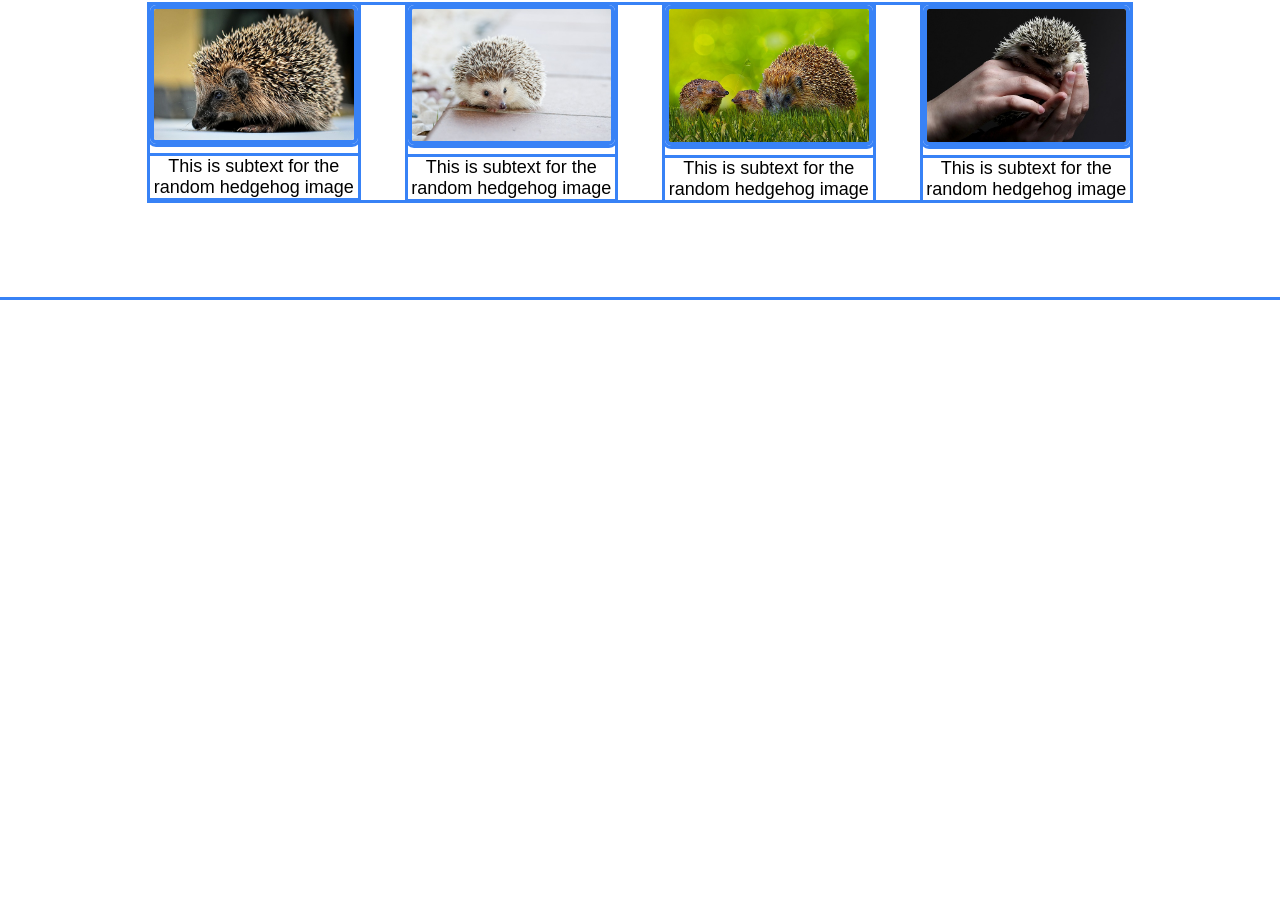
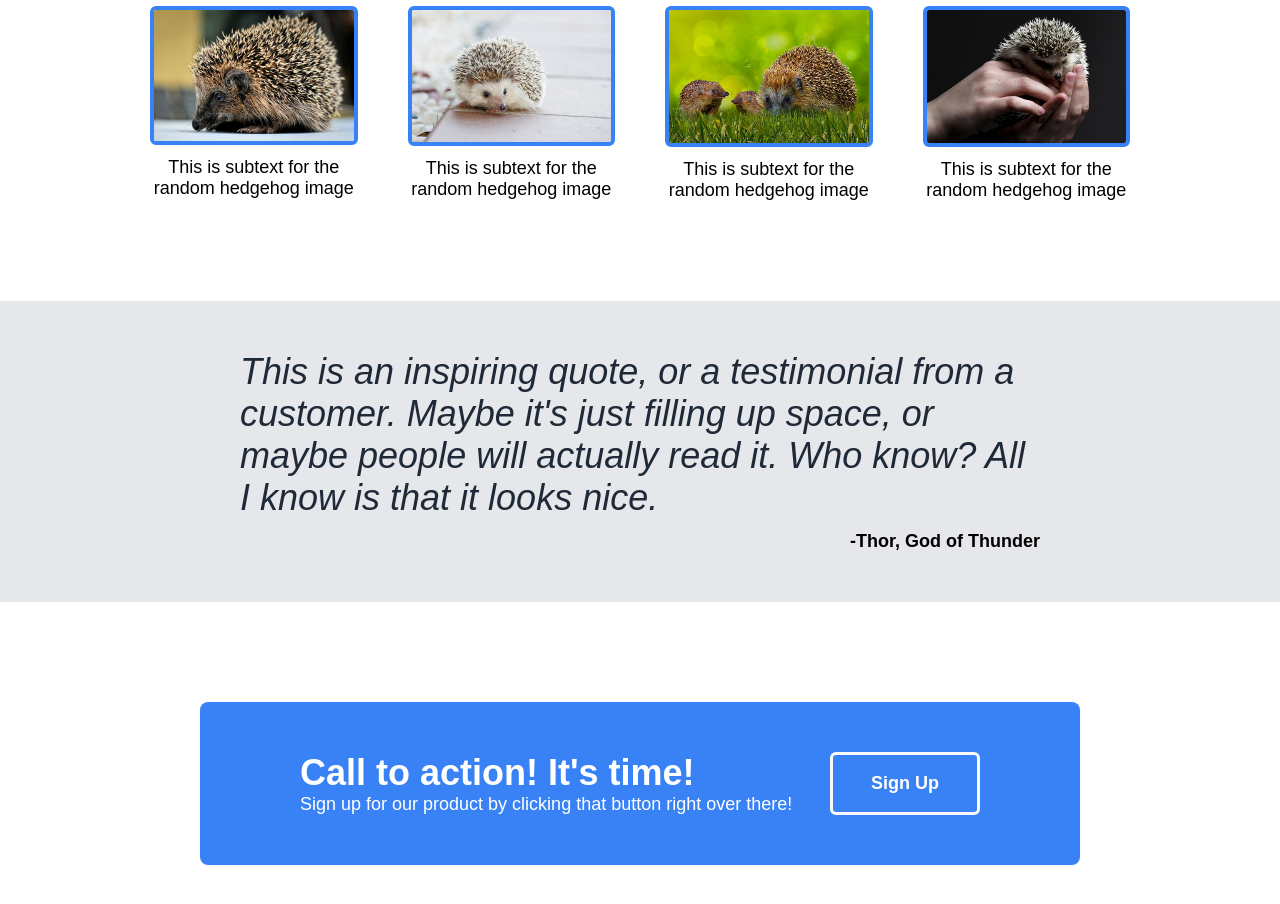
Before and after one commit to hostiefofostie/first-landing-page, a plain HTML site: page index.html in a window 1280 px wide. Shown: the part 714-1618 px from the top of the page. Before the commit the page ends 1014 px from the top, so only its background shows below. Drawn offline with Linux system fonts and the light colour scheme.

Commit message:
Complete layout with placeholder content

```diff
--- a/index.html
+++ b/index.html
@@ -53,25 +53,28 @@
 
         </div>
 
-        <div class="quote">
-
+        <div class="quote-section">
+            <div class="quote-container">
+                <div class="quote">This is an inspiring quote, or a testimonial from a customer. Maybe it's just filling up space, or maybe people will actually read it. Who know? All I know is that it looks nice.</div>
+                <div class="attribution">-Thor, God of Thunder</div>
+            </div>
         </div>
 
         <div>
 
         </div>
 
-        <div class="cta-container">
+        <div class="cta-section">
+            <div class="cta-container">
+                <div class="cta">
+                    <div class="cta-title">Call to action! It's time!</div>
+                    <div class="cta-subtext">Sign up for our product by clicking that button right over there!</div>
+                </div>
+                <button class="cta-button">Sign Up</button>
+            </div>
+        </div>
 
-        </div>
-    </div>
-
-
-
-
-        <div class="footer">
-
-        </div>
+        <div class="footer"></div>
     </div>
 </body>
 </html>
--- a/style.css
+++ b/style.css
@@ -1,7 +1,7 @@
 * {
     margin: 0;
     padding: 0;
-    outline: #3882F6 solid;
+    /*outline: #3882F6 solid;*/
 }
 
 body {
@@ -30,14 +30,17 @@ body {
     align-items: center;
     font-size: 24px;
     margin-bottom: 150px;
-    padding-top: 10px;
+    padding-top: 20px;
 }
 
+.logo {
+    font-weight: bolder;
+}
 
 ul {
     display: flex;
     margin-left: auto;
-    gap: 20px;
+    gap: 30px;
 }
 
 li {
@@ -62,6 +65,7 @@ a {
     color: white;
     justify-content: stretch;
     margin-bottom: 100px;
+    gap: 25px;
 }
 
 .hero-content {
@@ -88,11 +92,6 @@ a {
 img {
     max-width: 100%;
     height: auto;
-}
-
-.hero-image img {
-
-
 }
 
 button {
@@ -134,3 +133,53 @@ button {
 .img-subtext {
     text-align: center;
 }
+
+.quote-section {
+    background-color: #E5E7EB;
+    display: flex;
+    justify-content: center;
+    padding: 50px 0;
+}
+
+.quote-container {
+    display: flex;
+    flex-direction: column;
+    align-items: center;
+    flex-basis: 800px;
+    gap: 12px;
+}
+
+.quote-container .attribution {
+    margin-left: auto;
+    font-weight: bold;
+}
+
+.quote {
+    font-size: 36px;
+    font-style: italic;
+    color: #1F2937;
+}
+
+.cta-section {
+
+}
+
+.cta-container {
+    display: flex;
+    background-color: #3882F6;
+    color: white;
+    margin: 100px 200px;
+    padding: 50px 100px;
+    border-radius: 8px;
+}
+
+.cta-title {
+    font-size: 36px;
+    font-weight: bolder;
+}
+
+.cta-button {
+    margin-left: auto;
+    border: solid;
+    border-color: #F9FAF8;
+}
```
